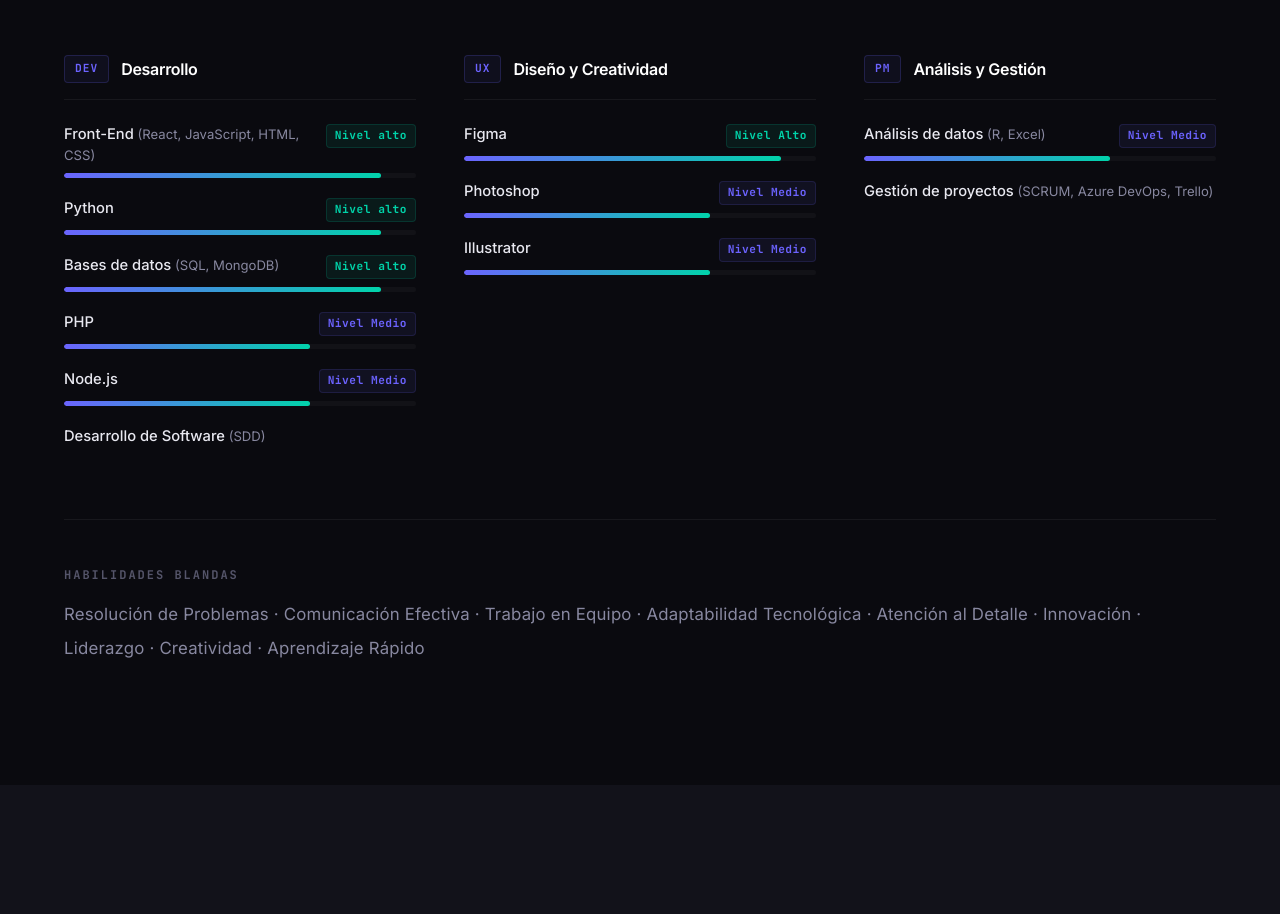
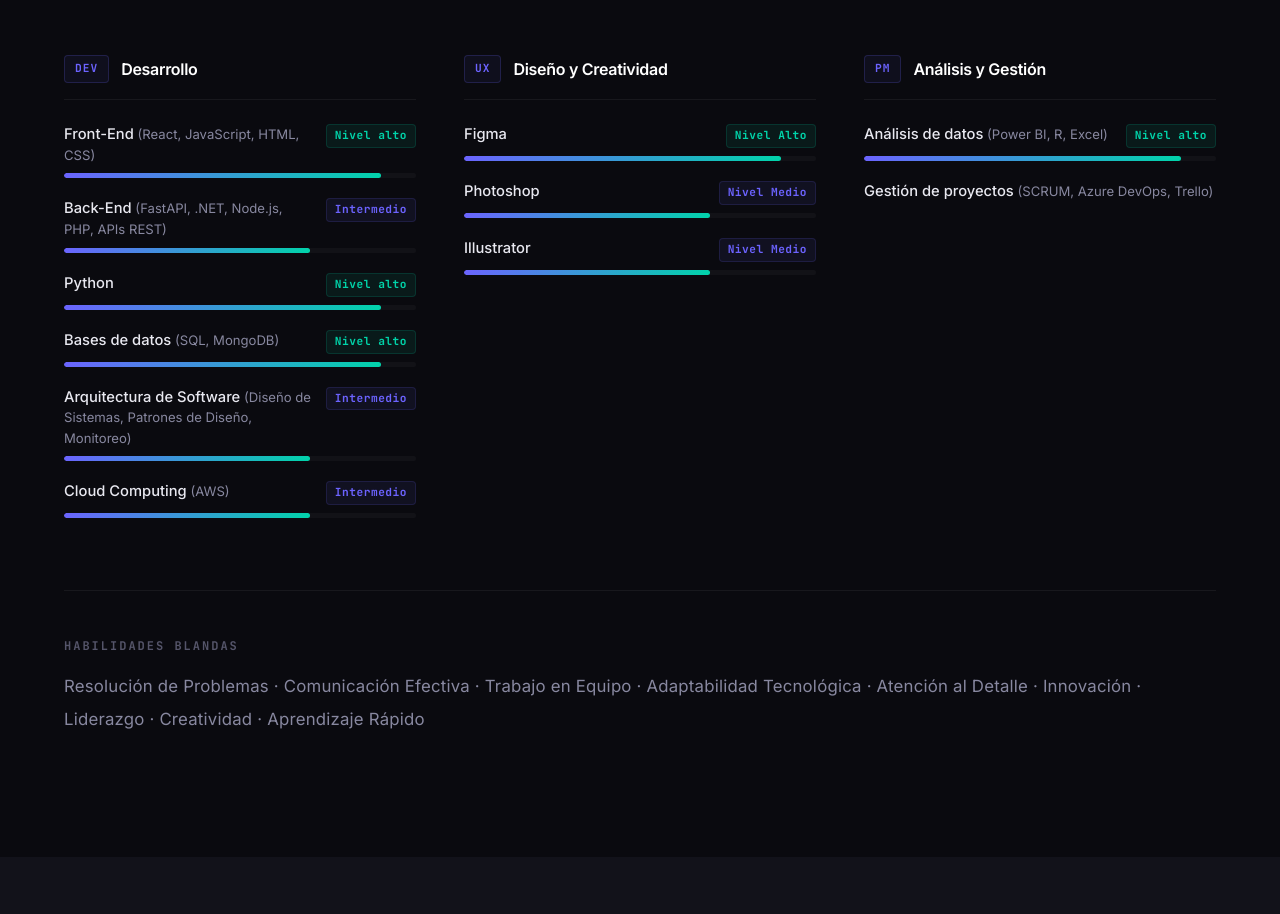
Before and after one commit to IoavM/Portafolio-Ioav, a React (Vite) app: page / in a window 1280 px wide. Shown: the part 3180-4094 px from the top of the page. Built offline with nearby package versions, Linux system fonts and the light colour scheme.

Commit message:
Habilidades técnicas actualizadas

```diff
--- a/src/data/portfolioData.ts
+++ b/src/data/portfolioData.ts
@@ -79,6 +79,12 @@ export const portfolioData: PortfolioData = {
           level: 90,
           levelText: "Avanzado",
         },
+        {
+          name: "Back-End",
+          subskills: ["FastAPI", ".NET", "Node.js", "PHP", "APIs REST"],
+          level: 70,
+          levelText: "Intermedio",
+        },
         { name: "Python", level: 90, levelText: "Avanzado" },
         {
           name: "Bases de Datos",
@@ -86,13 +92,17 @@ export const portfolioData: PortfolioData = {
           level: 90,
           levelText: "Avanzado",
         },
-        { name: "Node.js", level: 70, levelText: "Intermedio" },
-        { name: "PHP", level: 70, levelText: "Intermedio" },
         {
-          name: "Desarrollo de Software",
-          subskills: ["SDD"],
-          level: 90,
-          levelText: "Avanzado",
+          name: "Arquitectura de Software",
+          subskills: ["Diseño de Sistemas", "Patrones de Diseño", "Monitoreo"],
+          level: 70,
+          levelText: "Intermedio",
+        },
+        {
+          name: "Cloud Computing",
+          subskills: ["AWS"],
+          level: 70,
+          levelText: "Intermedio",
         },
       ],
     },
@@ -112,9 +122,9 @@ export const portfolioData: PortfolioData = {
       skills: [
         {
           name: "Análisis de Datos",
-          subskills: ["R", "Excel"],
-          level: 70,
-          levelText: "Intermedio",
+          subskills: ["Power BI", "R", "Excel"],
+          level: 90,
+          levelText: "Avanzado",
         },
         {
           name: "Gestión de Proyectos",
--- a/src/i18n.ts
+++ b/src/i18n.ts
@@ -107,6 +107,12 @@ const resources = {
                 level: 90,
                 levelText: "Nivel alto",
               },
+              {
+                name: "Back-End",
+                subskills: ["FastAPI", ".NET", "Node.js", "PHP", "APIs REST"],
+                level: 70,
+                levelText: "Intermedio",
+              },
               { name: "Python", level: 90, levelText: "Nivel alto" },
               {
                 name: "Bases de datos",
@@ -114,11 +120,17 @@ const resources = {
                 level: 90,
                 levelText: "Nivel alto",
               },
-              { name: "PHP", level: 70, levelText: "Nivel Medio" },
-              { name: "Node.js", level: 70, levelText: "Nivel Medio" },
               {
-                name: "Desarrollo de Software",
-                subskills: ["SDD"],
+                name: "Arquitectura de Software",
+                subskills: ["Diseño de Sistemas", "Patrones de Diseño", "Monitoreo"],
+                level: 70,
+                levelText: "Intermedio",
+              },
+              {
+                name: "Cloud Computing",
+                subskills: ["AWS"],
+                level: 70,
+                levelText: "Intermedio",
               },
             ],
           },
@@ -137,9 +149,9 @@ const resources = {
             skills: [
               {
                 name: "Análisis de datos",
-                subskills: ["R", "Excel"],
-                level: 70,
-                levelText: "Nivel Medio",
+                subskills: ["Power BI", "R", "Excel"],
+                level: 90,
+                levelText: "Nivel alto",
               },
               {
                 name: "Gestión de proyectos",
@@ -422,6 +434,12 @@ const resources = {
                 level: 90,
                 levelText: "High Level",
               },
+              {
+                name: "Back-End",
+                subskills: ["FastAPI", ".NET", "Node.js", "PHP", "REST APIs"],
+                level: 70,
+                levelText: "Intermediate",
+              },
               { name: "Python", level: 90, levelText: "High Level" },
               {
                 name: "Databases",
@@ -429,11 +447,17 @@ const resources = {
                 level: 90,
                 levelText: "High Level",
               },
-              { name: "PHP", level: 70, levelText: "Mid Level" },
-              { name: "Node.js", level: 70, levelText: "Mid Level" },
               {
-                name: "Software Development",
-                subskills: ["SDD"],
+                name: "Software Architecture",
+                subskills: ["System Design", "Design Patterns", "Monitoring"],
+                level: 70,
+                levelText: "Intermediate",
+              },
+              {
+                name: "Cloud Computing",
+                subskills: ["AWS"],
+                level: 70,
+                levelText: "Intermediate",
               },
             ],
           },
@@ -452,9 +476,9 @@ const resources = {
             skills: [
               {
                 name: "Data Analysis",
-                subskills: ["R", "Excel"],
-                level: 70,
-                levelText: "Mid Level",
+                subskills: ["Power BI", "R", "Excel"],
+                level: 90,
+                levelText: "High Level",
               },
               {
                 name: "Project Management",
```
